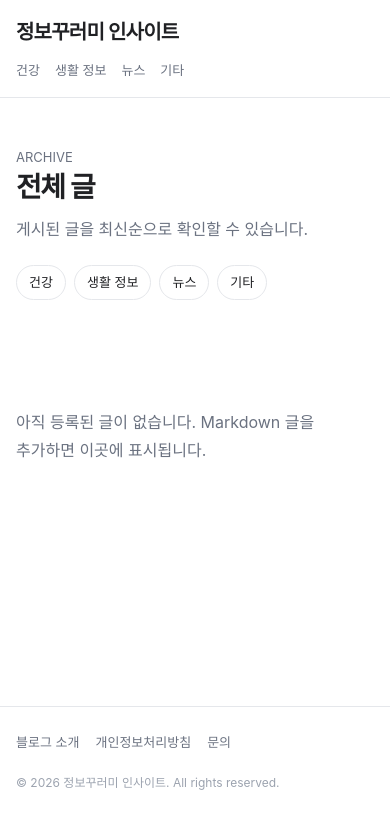
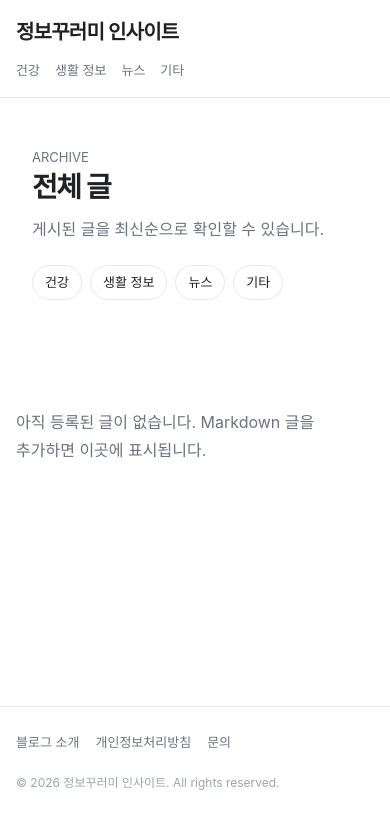
Before and after one commit to insb79ship77it/blog-insite-20261025, an Astro site: page /posts in a window 390 px wide. Built offline with nearby package versions, Linux system fonts and the light colour scheme; Astro itself is replaced by a stand-in of ours.

Commit message:
Update global.css

```diff
--- a/src/styles/global.css
+++ b/src/styles/global.css
@@ -87,3 +87,25 @@ main { min-height: 65vh; }
   .prose { font-size: 16px; }
   .footer-inner { align-items: flex-start; flex-direction: column; }
 }
+
+/* add */
+/* 모든 페이지의 공통 콘텐츠 너비 및 좌우 여백 */
+main > .wrap,
+main .page-heading,
+main .page-intro,
+main .article,
+main .simple-content {
+  width: min(calc(100% - 40px), var(--max));
+  margin-left: auto;
+  margin-right: auto;
+}
+
+@media (max-width: 700px) {
+  main > .wrap,
+  main .page-heading,
+  main .page-intro,
+  main .article,
+  main .simple-content {
+    width: calc(100% - 32px);
+  }
+}
```
